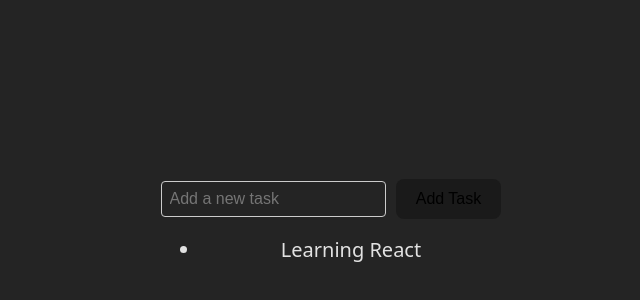
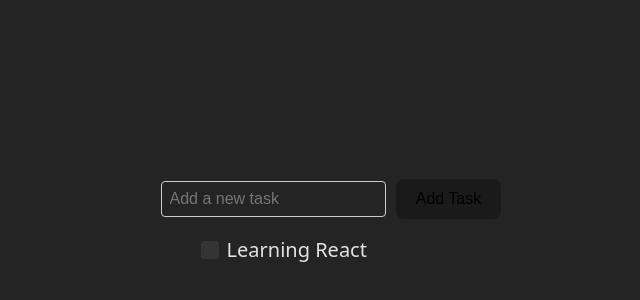
Before and after one commit to tomaszbno/tasksApp, a React (Vite) app: page / in a window 1280 px wide. Shown: the part 170-470 px from the top of the page, without its empty margins (309-949 px from the left). Built offline with nearby package versions, Linux system fonts and the light colour scheme.

Commit message:
Agrega un boton para chequear o deschequear las tareas y arreglos esteticos

```diff
--- a/src/App.jsx
+++ b/src/App.jsx
@@ -1,17 +1,21 @@
-import { useEffect, useState } from 'react'
+import { useState } from 'react'
 import './App.css'
 
 
 function App() {
+  // Estado para las tareas
   const [tasks, setTasks] = useState([{
     id: 1,
     text: 'Learning React',
     done: false
   }]);
+
+  //Estado para el input
   const [taskToAdd, setTaskToAdd] = useState("");
 
+  //Updatea la lista de tareas
   const updateTasks = (taskToAdd) => {
-    if (taskToAdd.trim() !== "") {
+    if (taskToAdd.trim() !== "") { //chequea que la tarea no esté vacía
       const newTasks = [...tasks]
       newTasks.push({
         id: newTasks.length + 1,
@@ -21,6 +25,13 @@ function App() {
       setTasks(newTasks);
       setTaskToAdd("");
     }
+  }
+  //Marca como completa o incompleta
+  const toggleDone = (id) => {
+    const newTasks = [...tasks]
+    newTasks.find(task => task.id === id).done = !newTasks.find(task => task.id === id).done
+    setTasks(newTasks);
+    console.log(newTasks.find(task => task.id === id).done)
   }
 
 // La parte de fuera
@@ -37,8 +48,12 @@ function App() {
         Add Task
       </button>
       <ul>
-        {tasks.map((task, index) => (
-          <li key={index}>{task.text}</li>
+        {tasks.map(task => (
+          <><li key= { task.id} className="taskItem">
+            <button className="taskBtn" onClick={() => toggleDone(task.id)}></button>
+            {task.done ? <s>{task.text}</s> : <span>{task.text}</span>}
+            </li>
+          </>
         ))}
       </ul>
     </div>
--- a/src/index.css
+++ b/src/index.css
@@ -48,6 +48,16 @@ input{
   border-radius: 4px;
 }
 
-li{
+.taskItem {
   font-size: 20px;
+  display: flex;
+  align-items: center;
+  gap: 8px;
 }
+
+.taskBtn {
+  font-size: 10px;
+  background-color: #343434;
+  padding: 8px;
+  border-radius: 20%;
+}
```
